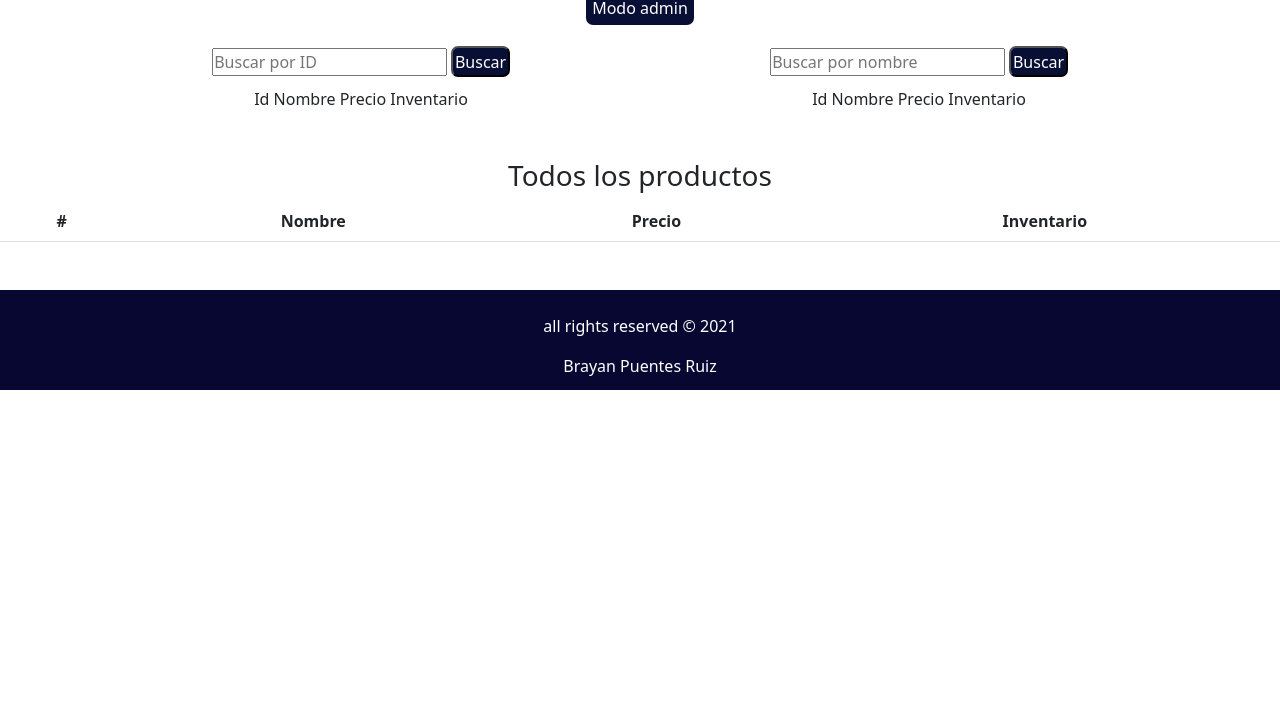
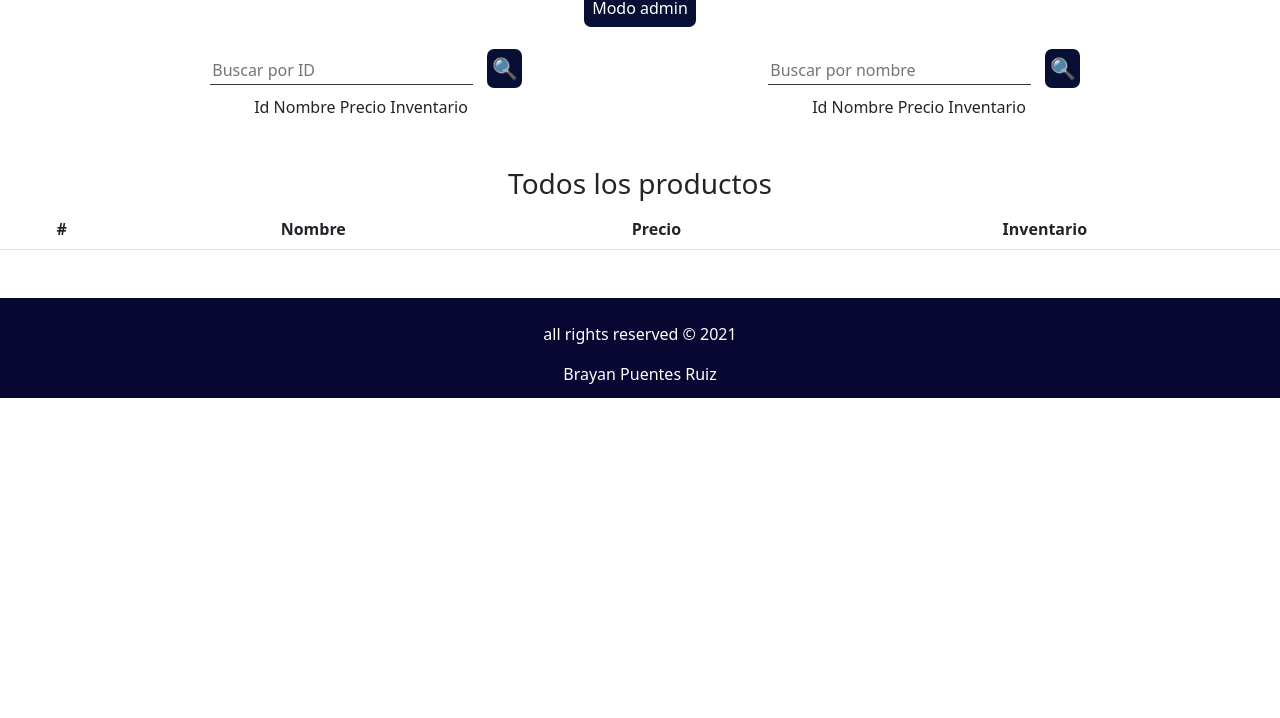
Before and after one commit to SMITH367/InvetaryGestion, a website with bundled scripts: page frontend/index.html in a window 1280 px wide. Shown: the part 82-800 px from the top of the page. Built offline with nearby package versions, Linux system fonts and the light colour scheme; no server answers.

Commit message:
changes added in ui

```diff
--- a/frontend/index.html
+++ b/frontend/index.html
@@ -23,8 +23,8 @@
 
             <div class="searchingId">
                 <form action="" class="form-search">
-                    <input type="number" placeholder="Buscar por ID" id="searchById">
-                    <input type="submit" id="SearchIdBtn" value="Buscar" class="search-btn">
+                    <input type="number" placeholder="Buscar por ID" id="searchById" class="form-data-input">
+                    <input type="submit" id="SearchIdBtn" value="🔍" class="search-btn">
                 </form>
 
 
@@ -37,8 +37,8 @@
             </div>
             <div class="searchingName">
                 <form action="" class="form-search">
-                    <input type="text" placeholder="Buscar por nombre" id="searchByName">
-                    <input type="submit" id="searchByNameBtn" value="Buscar" class="search-btn">
+                    <input type="text" placeholder="Buscar por nombre" id="searchByName" class="form-data-input">
+                    <input type="submit" id="searchByNameBtn" value="🔍" class="search-btn">
                 </form>
 
 
--- a/frontend/styles/login.css
+++ b/frontend/styles/login.css
@@ -7,7 +7,7 @@
 }
 
 .form-login input {
-    width: 90%;
+    width: 100%;
     padding: 1em 0;
     margin: 20px 0px;
 }
--- a/frontend/styles/responsive.css
+++ b/frontend/styles/responsive.css
@@ -1,7 +1,7 @@
 @media (max-width: 700px) {
 
     .form-data-input {
-        width: 60%;
+        width: 70%;
     }
 
     .form-data-btn {
@@ -27,7 +27,7 @@
 
     .searchingId {
         width: 100%;
-        padding:1em;
+        padding: 1em;
         margin-top: 1em;
     }
 
--- a/frontend/styles/styles.css
+++ b/frontend/styles/styles.css
@@ -19,13 +19,16 @@ td {
 .form-data {
     text-align: center;
     margin: auto;
-    width: 80%;
+    width: 100%;
 }
 
 .form-data-input {
-    width: 40%;
-    margin: 7px;
-    border: solid .1px black;
+    width: 50%;
+    margin: 10px;
+    padding: 2px;
+    border: none;
+    border-bottom: rgb(54, 54, 54) .1px solid;
+
 }
 
 .form-data-btn {
@@ -35,7 +38,7 @@ td {
 
 .loginBtn {
     text-decoration: none;
-    padding: .4em;
+    padding: .5em;
     border-radius: 7px;
     color: #fff;
     background: rgb(8, 15, 53);
@@ -44,12 +47,14 @@ td {
 
 .loginBtn:hover {
     color: #fff;
-    padding: 0.5em;
+    padding: 0.6em;
     transition: all .1s;
 }
 
 .search-btn {
-    padding: .1em;
+    border: none;
+    font-size: 1.3em;
+    padding: .2em;
     border-radius: 7px;
     color: #fff;
     background: rgb(8, 15, 53);
@@ -62,13 +67,9 @@ td {
 }
 
 .form-search {
-    margin: 10px;
+    margin-top: 10px;
 }
 
-h2 {
-    margin-top: 10px;
-
-}
 
 .searchingName {
     width: 70%;
```
